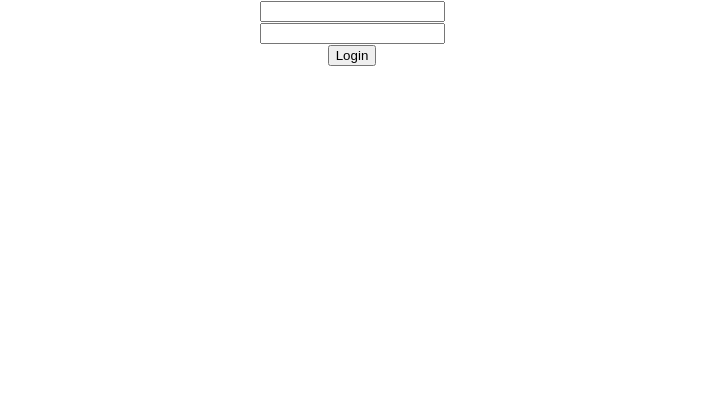
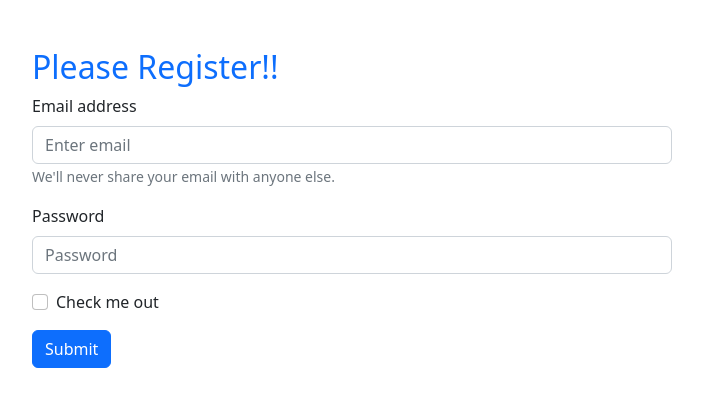
Before and after one commit to 665-stack/email-password-authentication, a React (Create React App) app: page / in a window 1280 px wide. Shown: the top 406 px of the page, without its empty margins (288-991 px from the left). Built offline with nearby package versions, Linux system fonts and the light colour scheme.

Commit message:
add boostrap form

```diff
--- a/src/App.css
+++ b/src/App.css
@@ -1,5 +1,5 @@
 .App {
-  text-align: center;
+  /* text-align: center; */
 }
 
 .App-logo {
--- a/src/App.js
+++ b/src/App.js
@@ -1,4 +1,9 @@
 import './App.css';
+
+import 'bootstrap/dist/css/bootstrap.min.css';
+import Form from 'react-bootstrap/Form'
+import Button from 'react-bootstrap/Button';
+
 import { getAuth } from "firebase/auth";
 import app from './firebase.init';
 
@@ -7,7 +12,7 @@
 
 function App() {
 
-  const handleEmailBlue = (event) => {
+  const handleEmailBlur = (event) => {
     console.log(event.target.value)
   }
 
@@ -20,15 +25,31 @@
     event.preventDefault();
   }
   return (
-    <div className="App">
+    <div>
 
-      <form onSubmit={handleFormSubmit}>
-        <input onBlur={handleEmailBlue} type="email" name="" id="" />
-        <br />
-        <input onBlur={handlePasswordBlur} type="password" name="" id="" />
-        <br />
-        <input type="submit" value="Login" />
-      </form>
+      <div className='registration w-50 mx-auto mt-5'>
+        <h2 className='text-primary'>Please Register!!</h2>
+        <Form onSubmit={handleFormSubmit}>
+          <Form.Group className="mb-3" controlId="formBasicEmail">
+            <Form.Label>Email address</Form.Label>
+            <Form.Control onBlur={handleEmailBlur} type="email" placeholder="Enter email" />
+            <Form.Text className="text-muted">
+              We'll never share your email with anyone else.
+            </Form.Text>
+          </Form.Group>
+
+          <Form.Group className="mb-3" controlId="formBasicPassword">
+            <Form.Label>Password</Form.Label>
+            <Form.Control onBlur={handlePasswordBlur} type="password" placeholder="Password" />
+          </Form.Group>
+          <Form.Group className="mb-3" controlId="formBasicCheckbox">
+            <Form.Check type="checkbox" label="Check me out" />
+          </Form.Group>
+          <Button variant="primary" type="submit">
+            Submit
+          </Button>
+        </Form>
+      </div>
 
     </div>
   );
```
